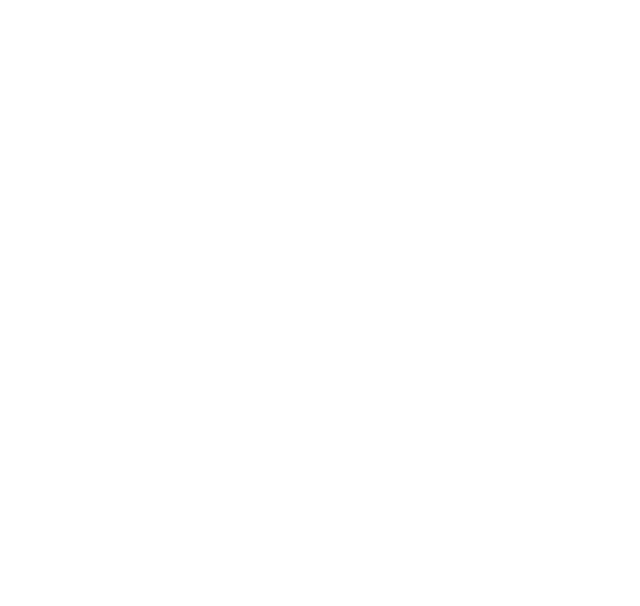
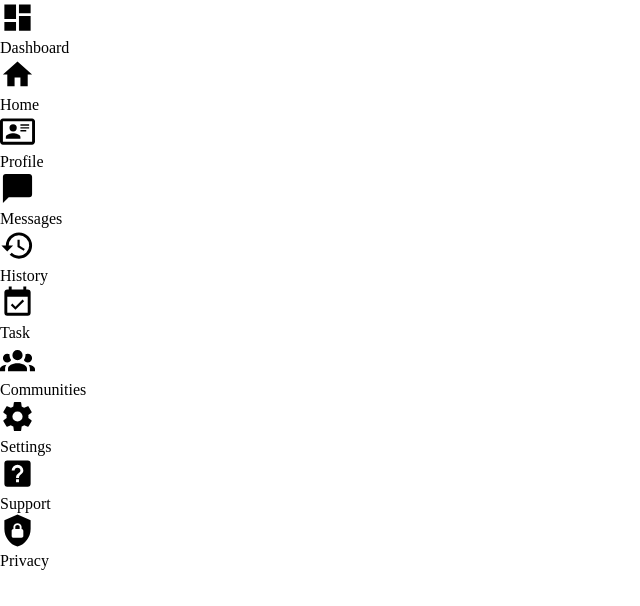
Before and after one commit to Phildeoner/admin-dashboard, a website: page index.html in a window 1280 px wide. Shown: the whole page, without its empty margins (0-640 px from the left). Drawn offline with Linux system fonts and the light colour scheme.

Commit message:
Add sidebar contents in index.html

```diff
--- a/index.html
+++ b/index.html
@@ -10,7 +10,50 @@
 <body>
   <div class="main">
     <div class="sidebar">
-
+      <div class="dashboard">
+        <img src="./Images/view-dashboard.svg" alt="Dashboard image">
+        <p>Dashboard</p>
+      </div>
+      <div class="content">
+        <div class="options">
+          <img src="./Images/home.svg" alt="Home image">
+          <p>Home</p>
+        </div>
+        <div class="options">
+          <img src="./Images/card-account-details-outline.svg" alt="profile image">
+          <p>Profile</p>
+        </div>
+        <div class="options">
+          <img src="./Images/message.svg" alt="Message image">
+          <p>Messages</p>
+        </div>
+        <div class="options">
+          <img src="./Images/history.svg" alt="History image">
+          <p>History</p>
+        </div>
+        <div class="options">
+          <img src="./Images/calendar-check.svg" alt="Task image">
+          <p>Task</p>
+        </div>
+        <div class="options">
+          <img src="./Images/account-group.svg" alt="Communities image">
+          <p>Communities</p>
+        </div>
+        <div class="others">
+          <div class="options">
+            <img src="./Images/cog.svg" alt="Settings image">
+            <p>Settings</p>
+          </div>
+          <div class="options">
+            <img src="./Images/help-box.svg" alt="Support image">
+            <p>Support</p>
+          </div>
+          <div class="options">
+            <img src="./Images/shield-lock.svg" alt="Privacy image">
+            <p>Privacy</p>
+          </div>
+        </div>
+      </div>
     </div>
     <div class="main-body">
 
--- a/style.css
+++ b/style.css
@@ -3,3 +3,7 @@
   padding: 0;
   box-sizing: border-box;
 }
+
+img {
+  width: 35px;
+}
```
